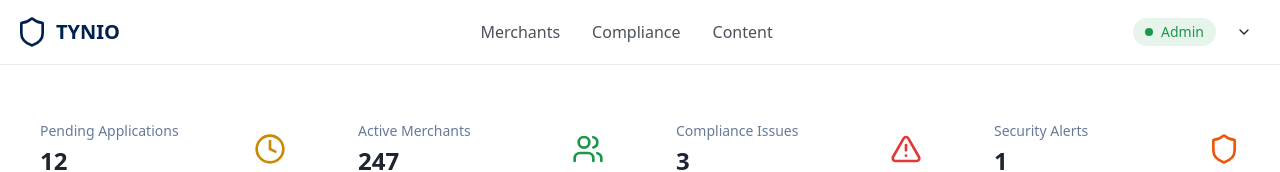
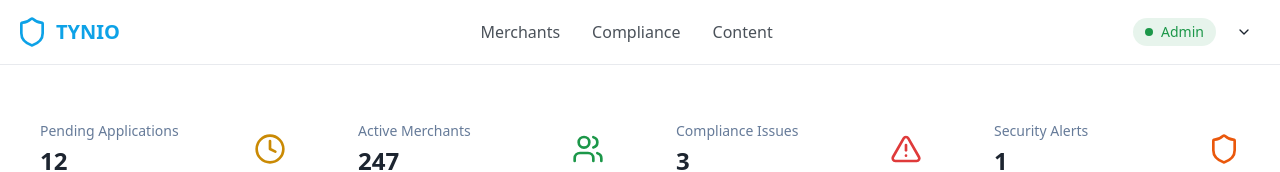
Before and after one commit to tjmskp/tynio-secure-pay-suite, a React (Vite) app: page /admin in a window 1280 px wide. Shown: the top 172 px of the page. Built offline with nearby package versions, Linux system fonts and the light colour scheme.

Commit message:
Update primary colors
Update primary text color to sky blue and make other deep blue colors transparent.

```diff
--- a/src/index.css
+++ b/src/index.css
@@ -17,9 +17,9 @@ All colors MUST be HSL.
     --popover: 0 0% 100%;
     --popover-foreground: 215 25% 15%;
 
-    --primary: 215 100% 15%;
+    --primary: 199 89% 48%;
     --primary-foreground: 0 0% 98%;
-    --primary-hover: 215 100% 20%;
+    --primary-hover: 199 89% 55%;
 
     --secondary: 210 25% 96%;
     --secondary-foreground: 215 25% 15%;
@@ -40,12 +40,12 @@ All colors MUST be HSL.
     --input: 215 15% 92%;
     --ring: 215 100% 15%;
 
-    --gradient-primary: linear-gradient(135deg, hsl(215 100% 15%), hsl(215 80% 25%));
-    --gradient-hero: linear-gradient(135deg, hsl(215 100% 8%) 0%, hsl(215 100% 15%) 100%);
+    --gradient-primary: linear-gradient(135deg, hsl(199 89% 48% / 0.8), hsl(199 89% 55% / 0.6));
+    --gradient-hero: linear-gradient(135deg, hsl(199 89% 48% / 0.1) 0%, hsl(199 89% 48% / 0.2) 100%);
     --gradient-subtle: linear-gradient(180deg, hsl(0 0% 100%) 0%, hsl(210 25% 98%) 100%);
 
-    --shadow-elegant: 0 4px 20px -2px hsl(215 100% 15% / 0.1);
-    --shadow-card: 0 1px 3px -1px hsl(215 100% 15% / 0.08);
+    --shadow-elegant: 0 4px 20px -2px hsl(199 89% 48% / 0.1);
+    --shadow-card: 0 1px 3px -1px hsl(199 89% 48% / 0.08);
 
     --radius: 0.75rem;
 
```
